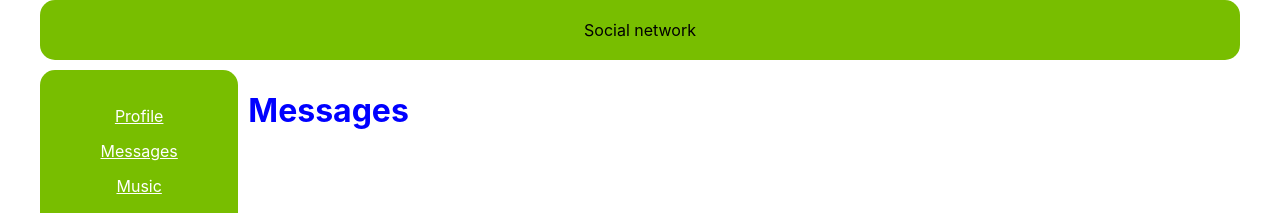
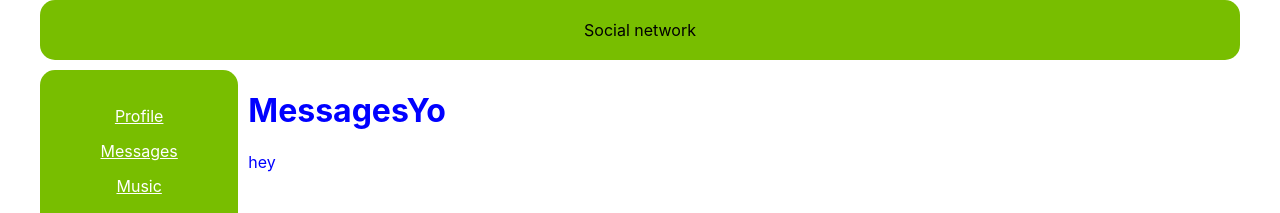
Before and after one commit to cartario/IT-kamasutra, a React (Create React App) app: page / in a window 1280 px wide. Shown: the top 213 px of the page. Built offline with nearby package versions, Linux system fonts and the light colour scheme.

Commit message:
setup notebook

```diff
--- a/src/components/messages/messages.jsx
+++ b/src/components/messages/messages.jsx
@@ -4,7 +4,8 @@ import s from './messages.module.css';
 function Messages(){
 	return (
 		<div className={s.container}>
-			<h1>Messages</h1>
+			<h1>MessagesYo</h1>
+			hey
 		</div>
 	);
 }
--- a/src/components/profile/profile.jsx
+++ b/src/components/profile/profile.jsx
@@ -14,7 +14,7 @@ const profileInfo = {
 function Profile() {
 	return (
 			<section className={s.profile}>
-				<div>
+				<div>yo
 					<img className={s.profile_bg} src = "https://avatars.mds.yandex.net/get-pdb/1356247/63ee5ae6-2520-4006-9f10-cacb5f702ea8/s1200?webp=false" alt='profileBg'/>
 				</div>
 				<ProfileInfo {...profileInfo}/>
```
